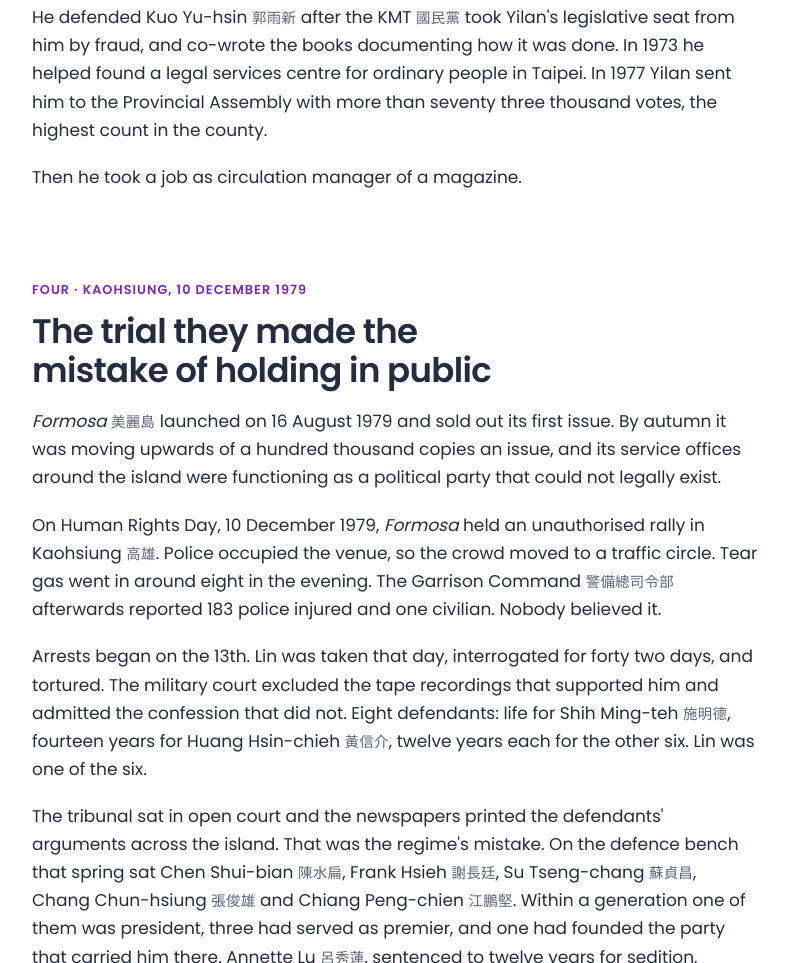
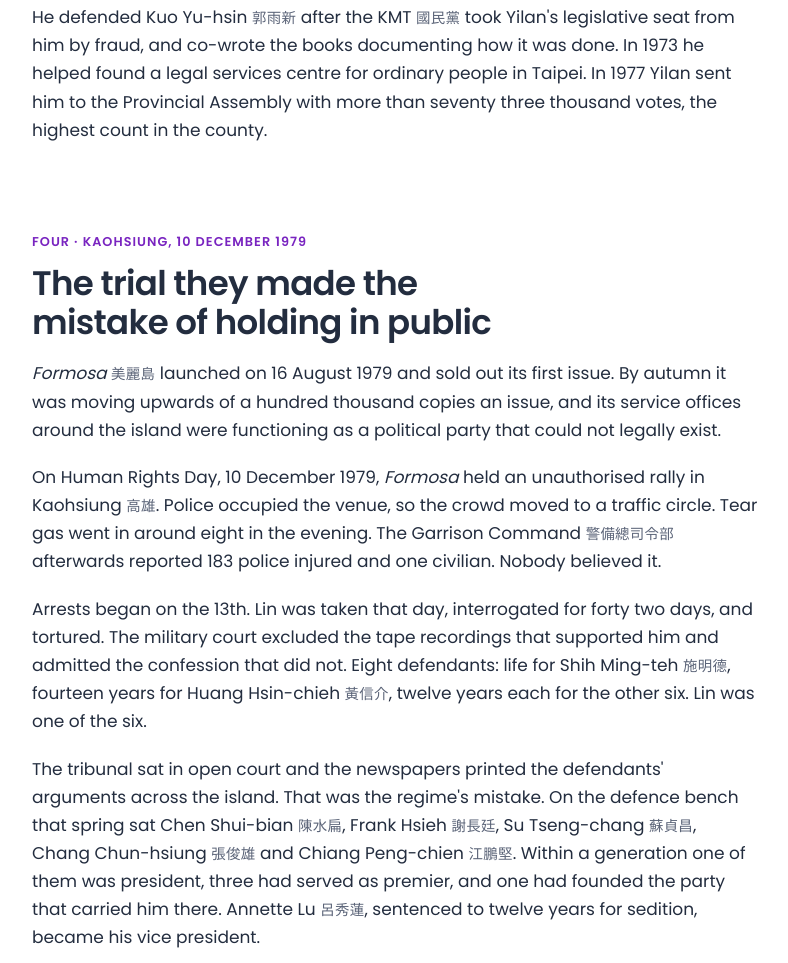
Before and after one commit to netpaddler/thetocque, an Astro site: page /the-house-on-xinyi-road in a window 1280 px wide. Shown: the part 3105-4068 px from the top of the page, without its empty margins (88-876 px from the left). Built offline with nearby package versions, Linux system fonts and the light colour scheme; Astro itself is replaced by a stand-in of ours.

Commit message:
Remove the line saying Lin took a job at the magazine
Lin says he didn't, per the editor's direct information; the sentence is
removed rather than reworded. Section Three now ends on the 1977 election,
and Section Four still carries his arrest and trial, so the narrative
holds without it.

Co-Authored-By: Claude Fable 5 <noreply@anthropic.com>

```diff
--- a/src/pages/the-house-on-xinyi-road.astro
+++ b/src/pages/the-house-on-xinyi-road.astro
@@ -175,7 +175,6 @@ const description =
             services centre for ordinary people in Taipei. In 1977 Yilan sent him to the Provincial
             Assembly with more than seventy three thousand votes, the highest count in the county.
           </p>
-          <p>Then he took a job as circulation manager of a magazine.</p>
         </div>
       </section>
 
```
